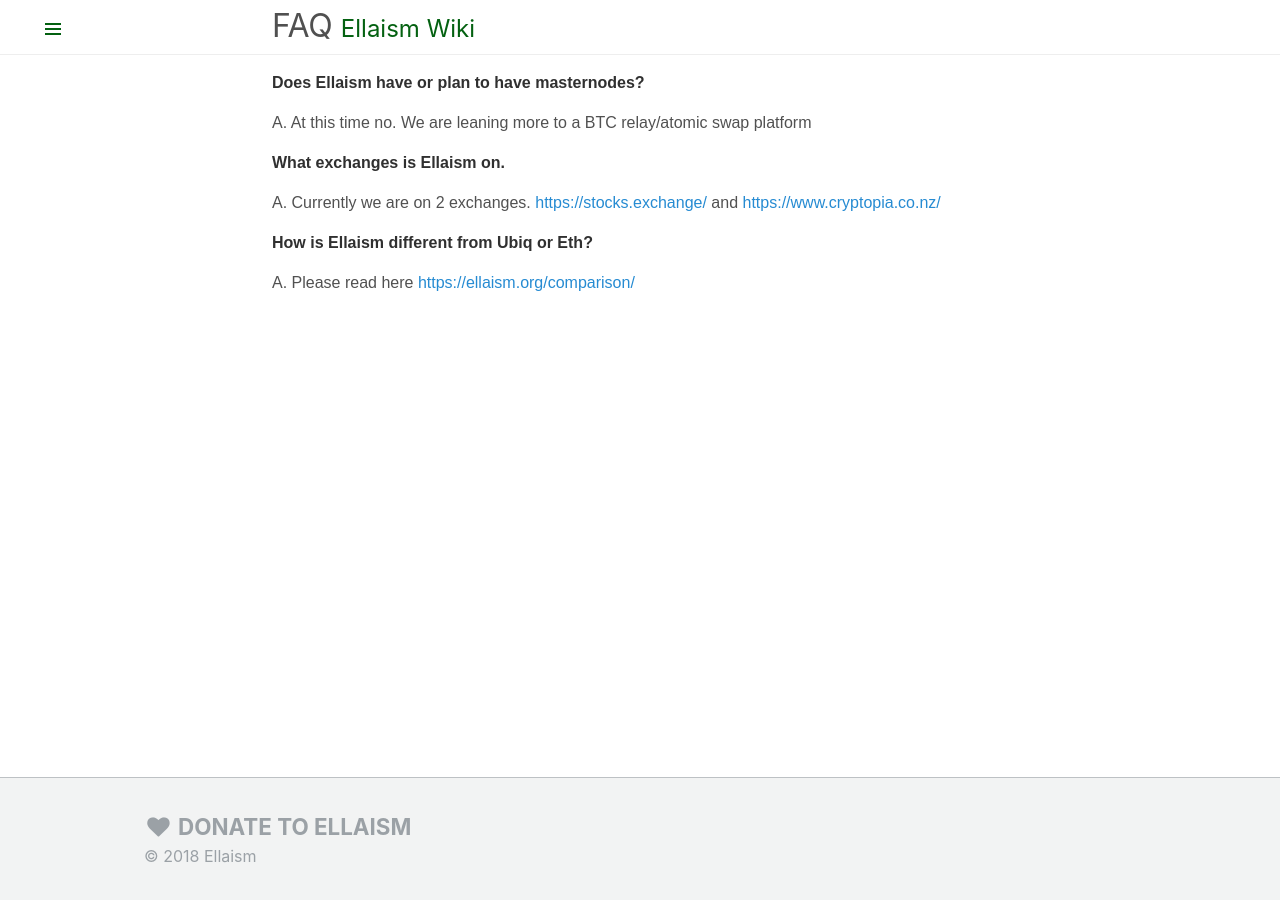
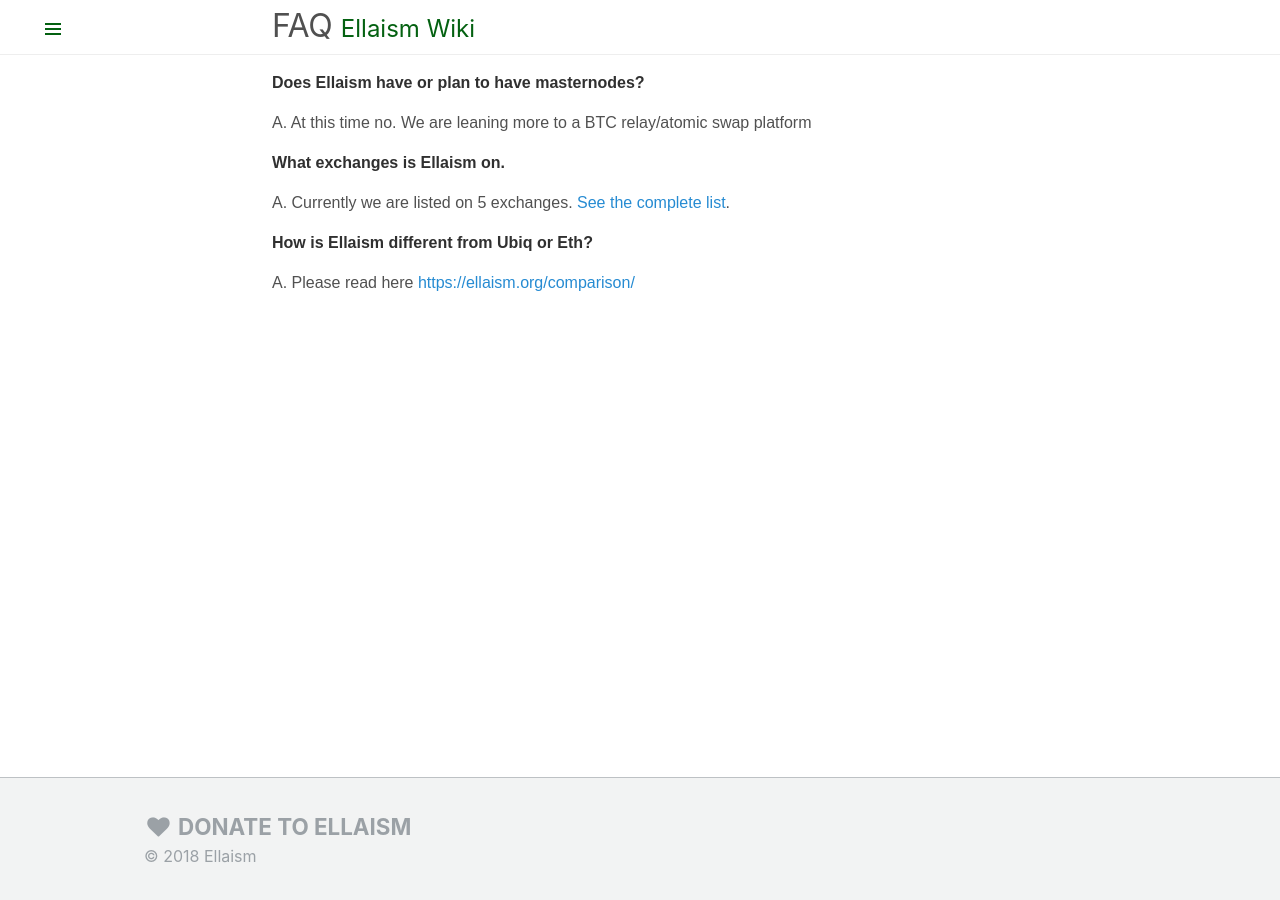
Before and after one commit to ellaism/wiki, a Jekyll site: the page built from FAQ.md, in a window 1280 px wide. Built offline with Jekyll 4.4.1, drawn with Linux system fonts in a browser that asks for light colours; nearby versions of some CDN libraries.

Commit message:
Wiki Update

```diff
--- a/FAQ.md
+++ b/FAQ.md
@@ -8,7 +8,7 @@ A. At this time no. We are leaning more to a BTC relay/atomic swap platform
 
 **What exchanges is Ellaism on.**
 
-A. Currently we are on 2 exchanges. [https://stocks.exchange/](https://stocks.exchange/) and [https://www.cryptopia.co.nz/](https://www.cryptopia.co.nz/)
+A. Currently we are listed on 5 exchanges. [See the complete list](/Supported-Exchanges).
 
 **How is Ellaism different from Ubiq or Eth?**
 
```
